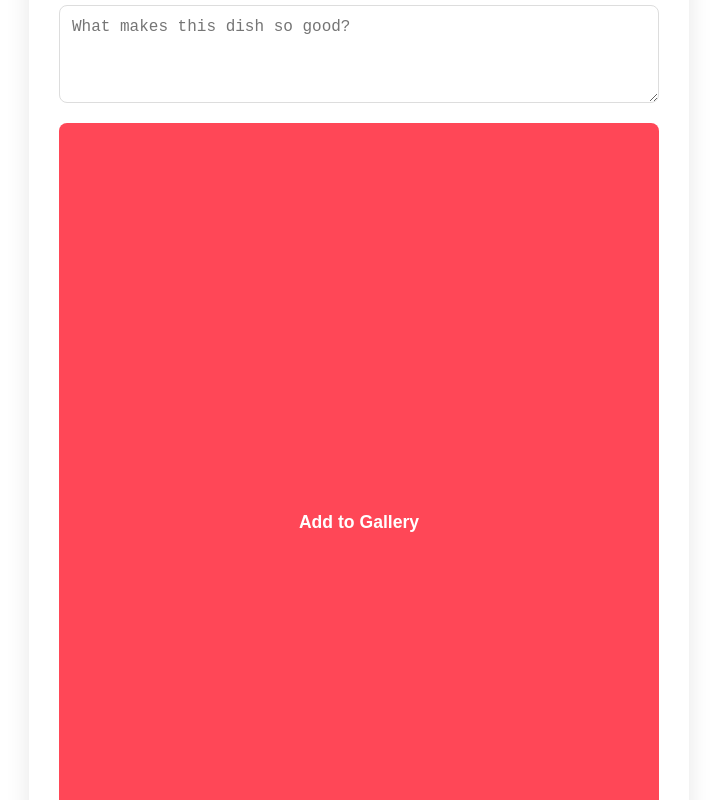
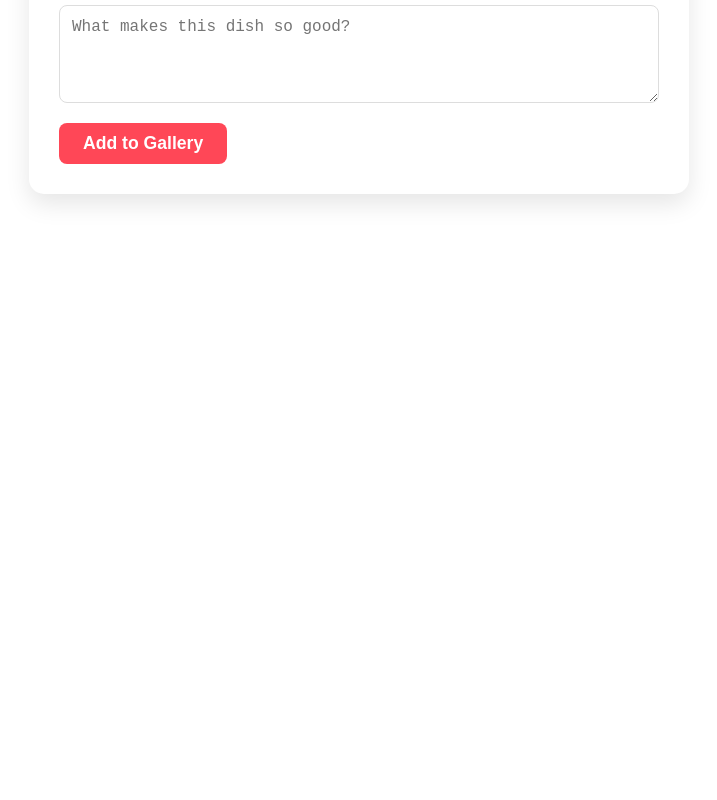
Before and after one commit to beza102/w26-sdev372-that-one-dish, a React (Vite) app in the folder frontend/: page /that_one_dish/add-dish in a window 1280 px wide. Shown: the part 1060-1860 px from the top of the page, without its empty margins (281-998 px from the left). After the commit the page ends 1294 px from the top, so only its background shows below. Built offline with nearby package versions, Linux system fonts and the light colour scheme.

Commit message:
Fixed "Add to Gallery" button and removed redundant css

```diff
--- a/frontend/src/css/createRestaurantDish.css
+++ b/frontend/src/css/createRestaurantDish.css
@@ -88,17 +88,6 @@ input:focus, textarea:focus {
   outline: none;
   border-color: #ff5e6b;
 }
-
-.submit-button {
-  width: 100%;
-  padding: 15px;
-  background-color: #ff4757;
-  color: white;
-  border: none;
-  border-radius: 8px;
-  font-size: 1.1rem;
-  font-weight: bold;
-  cursor: pointer;
 ... (101 lines left)
 Collapse
 index.css
--- a/frontend/src/css/index.css
+++ b/frontend/src/css/index.css
@@ -14,8 +14,8 @@
 }
 
 .submit-button {
-  width: 100%;
-  padding: 15px;
+  width: auto;
+  padding: 10px 24px;
   background-color: #ff4757;
   color: white;
   border: none;
@@ -23,10 +23,6 @@
   font-size: 1.1rem;
   font-weight: bold;
   cursor: pointer;
-  background: #9fb2b4;
-  min-height: 100vh;
-  padding: 20px;
-  font-family: Arial, sans-serif;
 }
 
 /* Global Reset */
@@ -117,18 +113,6 @@ input, textarea {
 input:focus, textarea:focus {
   outline: none;
   border-color: #ff5e6b;
-}
-
-.submit-button {
-  width: 100%;
-  padding: 15px;
-  background-color: #ff4757;
-  color: white;
-  border: none;
-  border-radius: 8px;
-  font-size: 1.1rem;
-  font-weight: bold;
-  cursor: pointer;
 }
 
 .submit-button:hover {
```
